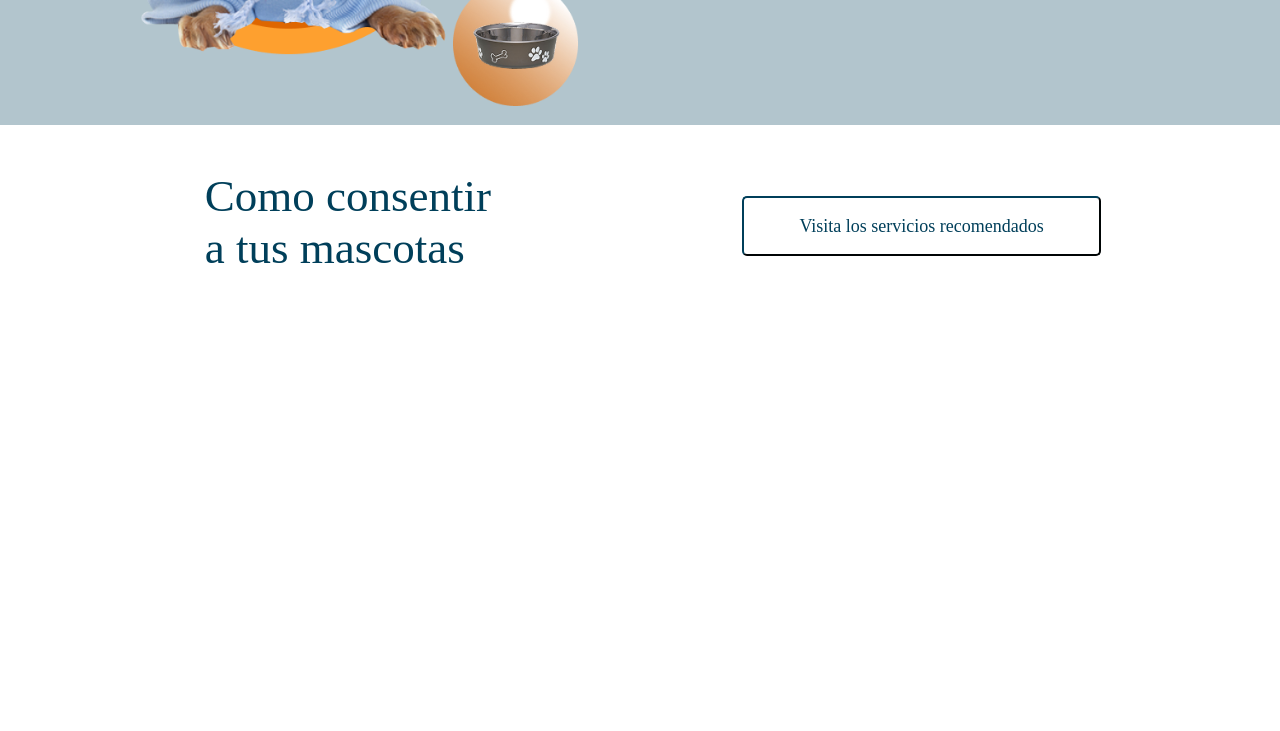
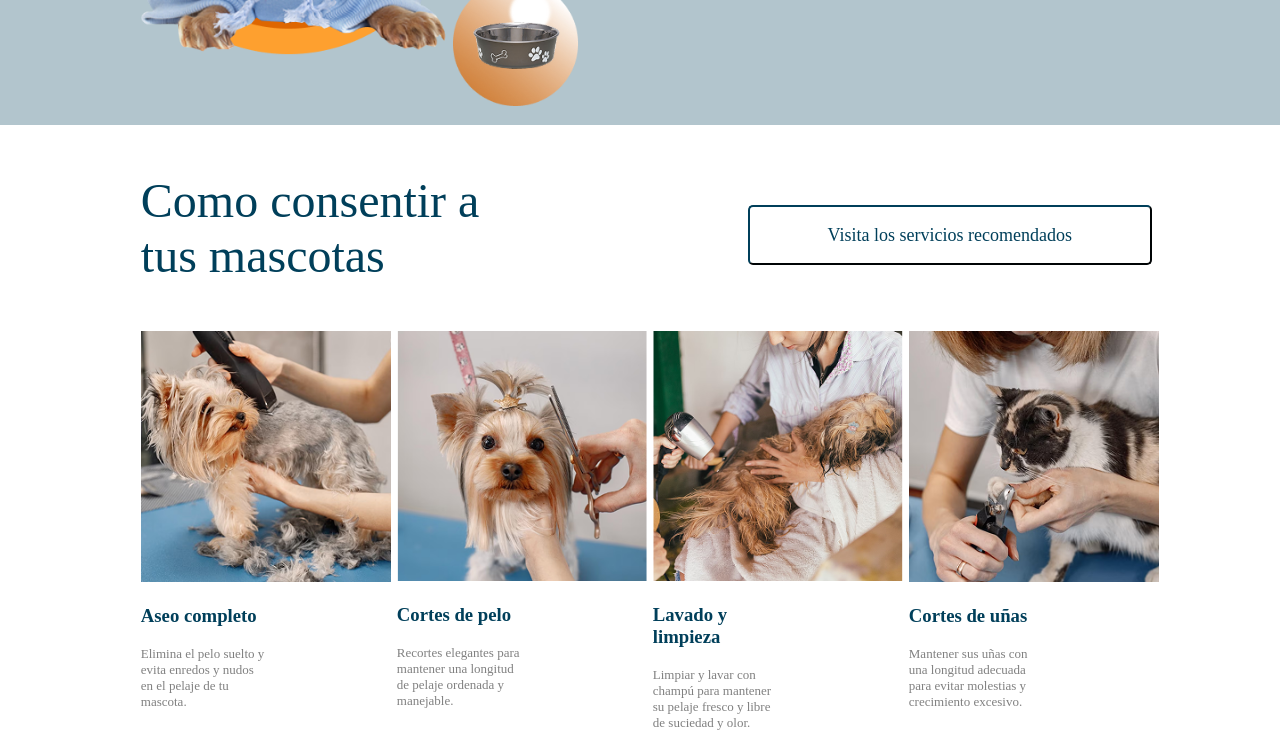
Before and after one commit to cesarFig/TailsUp, a plain HTML site: page index.html in a window 1280 px wide. Shown: the part 2168-2899 px from the top of the page. Before the commit the page ends 2487 px from the top, so only its background shows below. Drawn offline with Linux system fonts and the light colour scheme.

Commit message:
Se agrego nueva seccion

```diff
--- a/css/containerServicios.css
+++ b/css/containerServicios.css
@@ -2,16 +2,16 @@
     margin-top: 0px;
     display: flex;
     font-family: flame;
-    width: 70%;
-    margin-left: 16%;
+    width: 79%;
+    margin-left: 11%;
 }
 .divServicios{
     width: 50%;
 }
 .divServicios p{
     color: #003F5A;
-    width: 70%;
-    font-size: 45px;
+    width: 80%;
+    font-size: 48px;
 }
 .divButton{
     width: 50%;
@@ -28,3 +28,30 @@
     border-color: #003F5A;
     background-color: white;
 }
+.containerEstetica{
+    display: flex;
+    width: 50%;
+    margin-left: 11%;
+    gap: 20%;
+}
+.esteticaCard{
+    width: 20%;
+}
+
+.esteticaCard h3{
+    font-family: flame;
+    color: #003F5A;
+}
+
+.esteticaCard img{
+   width: 250px;
+   height: auto;
+}
+
+.esteticaCard p{
+    max-width: 100%;
+    color: gray;
+    margin: 0px;
+    font-family: poppins;
+    font-size: 13px;
+}
--- a/index.html
+++ b/index.html
@@ -259,5 +259,27 @@
             <button class="btnServicios">Visita los servicios recomendados</button>
         </div>
     </section>
+    <div class="containerEstetica">
+        <div class="esteticaCard">
+            <img src="images/perroRapando.png" alt="perroRapando.png">
+            <h3>Aseo completo</h3>
+            <p>Elimina el pelo suelto y evita enredos y nudos en el pelaje de tu mascota.</p>
+        </div>
+        <div class="esteticaCard">
+            <img src="images/perroCortando.png" alt="perroCortando.png">
+            <h3>Cortes de pelo</h3>
+            <p>Recortes elegantes para mantener una longitud de pelaje ordenada y manejable.</p>
+        </div>
+        <div class="esteticaCard">
+            <img src="images/perroSecando.png" alt="perroSecando.png">
+            <h3>Lavado y limpieza</h3>
+            <p>Limpiar y lavar con champú para mantener su pelaje fresco y libre de suciedad y olor.</p>
+        </div>
+        <div class="esteticaCard">
+            <img src="images/gatoCortando.png" alt="gatoCortando.png">
+            <h3>Cortes de uñas</h3>
+            <p>Mantener sus uñas con una longitud adecuada para evitar molestias y crecimiento excesivo.</p>
+        </div>
+    </div>
 </body>
 </html>
```
Also changed, not shown: images/gatoCortando.png (added), images/perroCortando.png (added), images/perroRapando.png (added), images/perroSecando.png (added).
